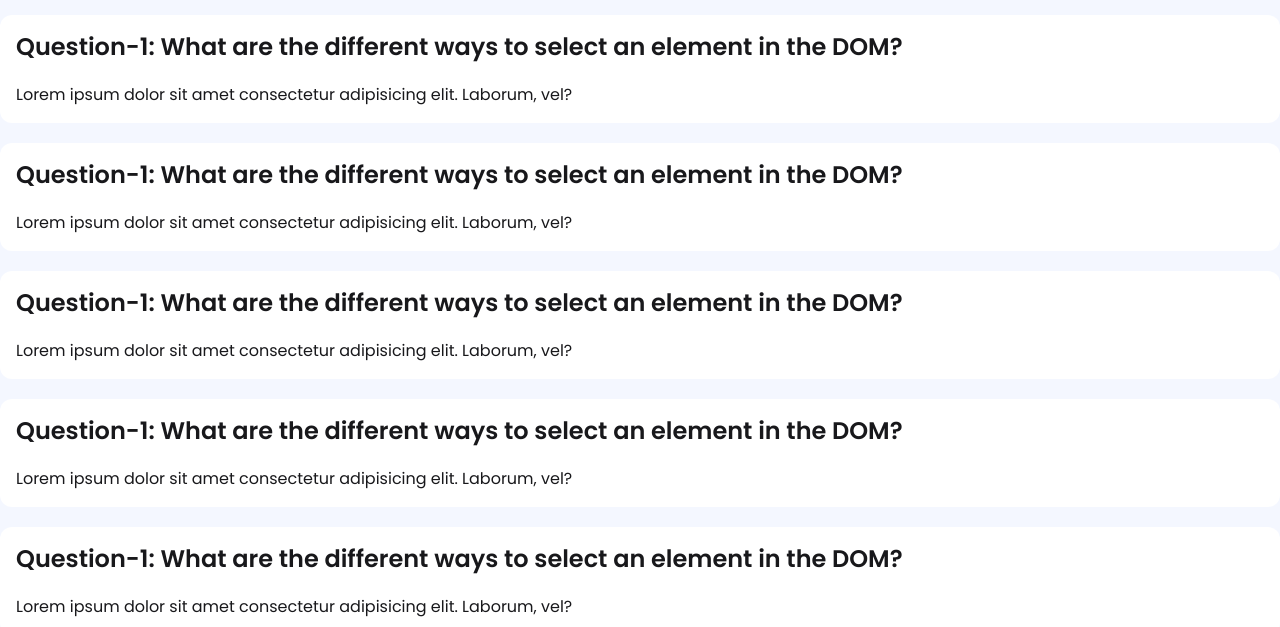
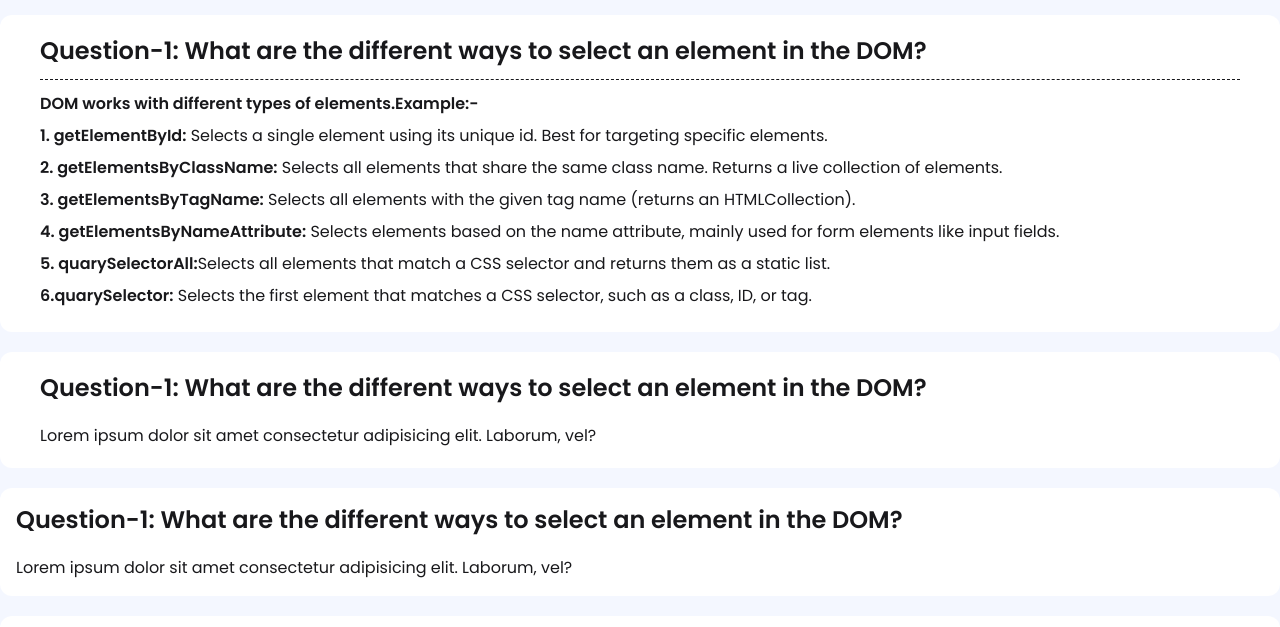
Before and after one commit to ramjan88/05.Assignment-Dev-Board, a plain HTML site: page blog.html in a window 1280 px wide. Shown: the part 173-800 px from the top of the page. Drawn offline with nearby package versions, Linux system fonts and the light colour scheme.

Commit message:
added blog question

```diff
--- a/blog.html
+++ b/blog.html
@@ -53,18 +53,41 @@
           <h1 class="text-3xl font-bold text-center mt-5">Blogs</h1>
         </div>
         <!-- question 1 -->
-        <div class="bg-white p-4 rounded-xl space-y-2">
-          <h1 class="text-2xl font-semibold pb-3">
+        <div class="bg-white py-5 px-10 rounded-xl space-y-2">
+          <h1 class="text-2xl font-semibold pb-3 border-b-1 border-dashed">
             Question-1: What are the different ways to select an element in the
             DOM?
           </h1>
-          <p>
-            Lorem ipsum dolor sit amet consectetur adipisicing elit. Laborum,
-            vel?
+          <p class="leading-8">
+            <span class="font-semibold"
+              >DOM works with different types of elements.Example:-</span
+            >
+            <br />
+            <span class="font-semibold"> 1. getElementById:</span> Selects a
+            single element using its unique id. Best for targeting specific
+            elements.
+            <br />
+            <span class="font-semibold"> 2. getElementsByClassName:</span>
+            Selects all elements that share the same class name. Returns a live
+            collection of elements.
+            <br />
+            <span class="font-semibold">3. getElementsByTagName:</span> Selects
+            all elements with the given tag name (returns an HTMLCollection).
+            <br />
+            <span class="font-semibold">4. getElementsByNameAttribute:</span>
+            Selects elements based on the name attribute, mainly used for form
+            elements like input fields.
+            <br />
+            <span class="font-semibold">5. quarySelectorAll:</span>Selects all
+            elements that match a CSS selector and returns them as a static
+            list. <br />
+            <span class="font-semibold">6.quarySelector:</span> Selects the
+            first element that matches a CSS selector, such as a class, ID, or
+            tag.
           </p>
         </div>
         <!-- question 2 -->
-        <div class="bg-white p-4 rounded-xl space-y-2">
+        <div class="bg-white py-5 px-10 rounded-xl space-y-2">
           <h1 class="text-2xl font-semibold pb-3">
             Question-1: What are the different ways to select an element in the
             DOM?
```
Also changed, not shown: js/dev-board.js (+7 -0 lines).
